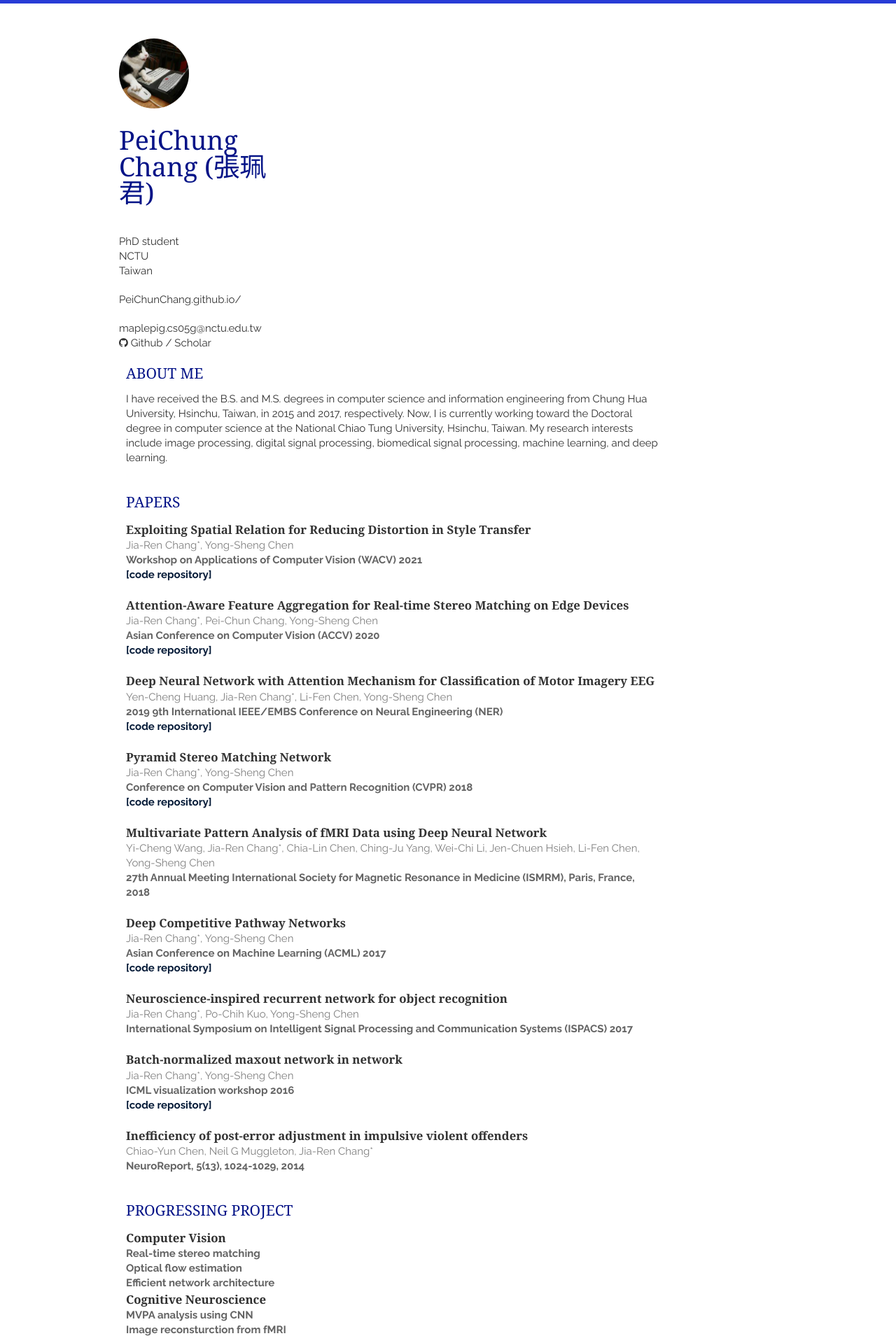
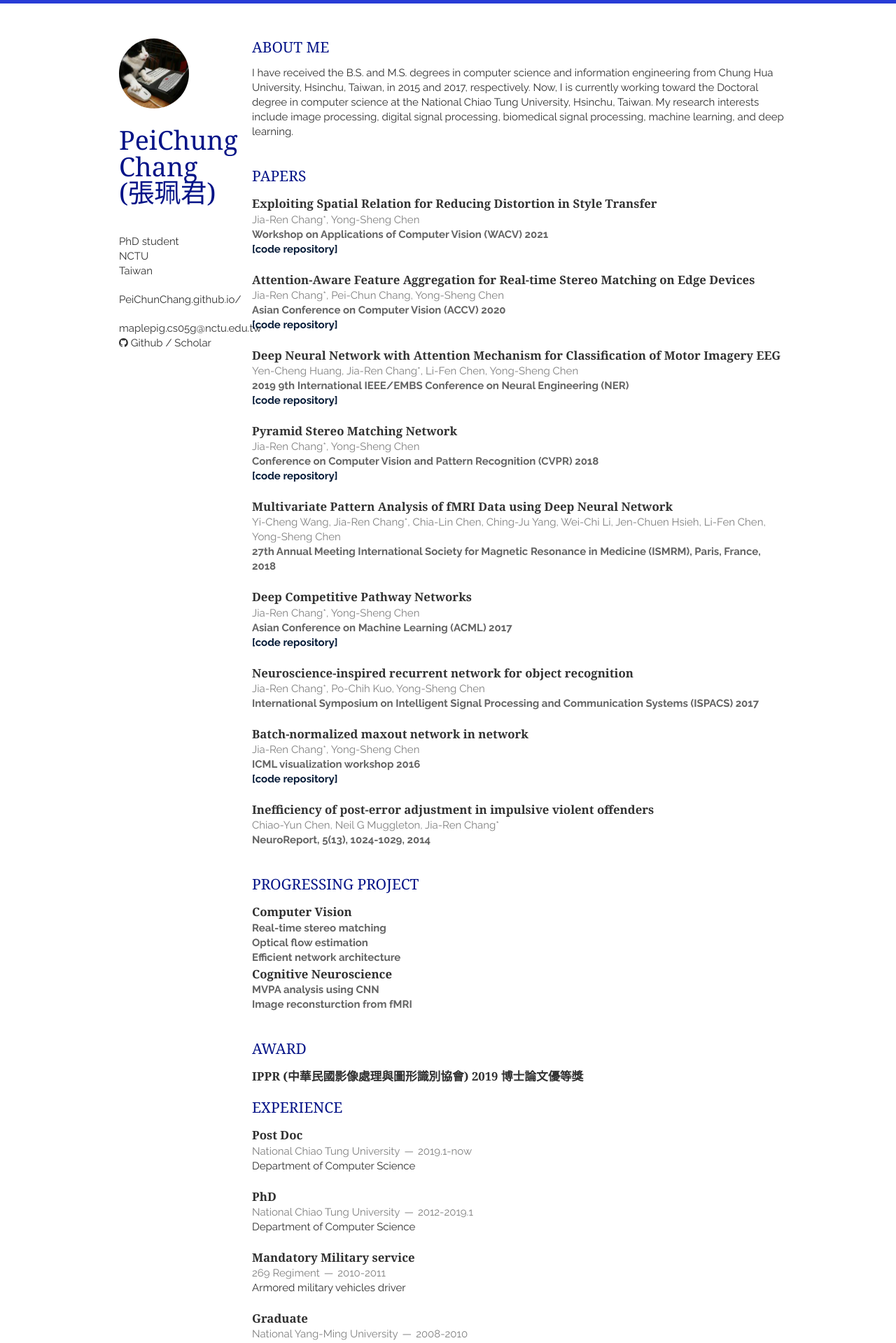
Before and after one commit to PeiChunChang/PeiChunChang.github.io, a Jekyll site: the page built from index.html, in a window 1280 px wide. Shown: the top 1919 px of the page at 70% size. Built offline with Jekyll 4.4.1, drawn with Linux system fonts in a browser that asks for light colours; nearby versions of some CDN libraries; the list of posts is cut into pages by our own code; a style sheet for code colours, icons or effects is not loaded.

Commit message:
Update layout.html

```diff
--- a/_layouts/layout.html
+++ b/_layouts/layout.html
@@ -26,7 +26,7 @@
 </head>
 <body>
 <div class="container">
-    <header class="four columns">
+    <header class="three columns">
         <img src="{{ site.baseurl }}static/img/profile.jpg" class="me">
         <h1>{{ site.name }}</h1>
         <p>
```
